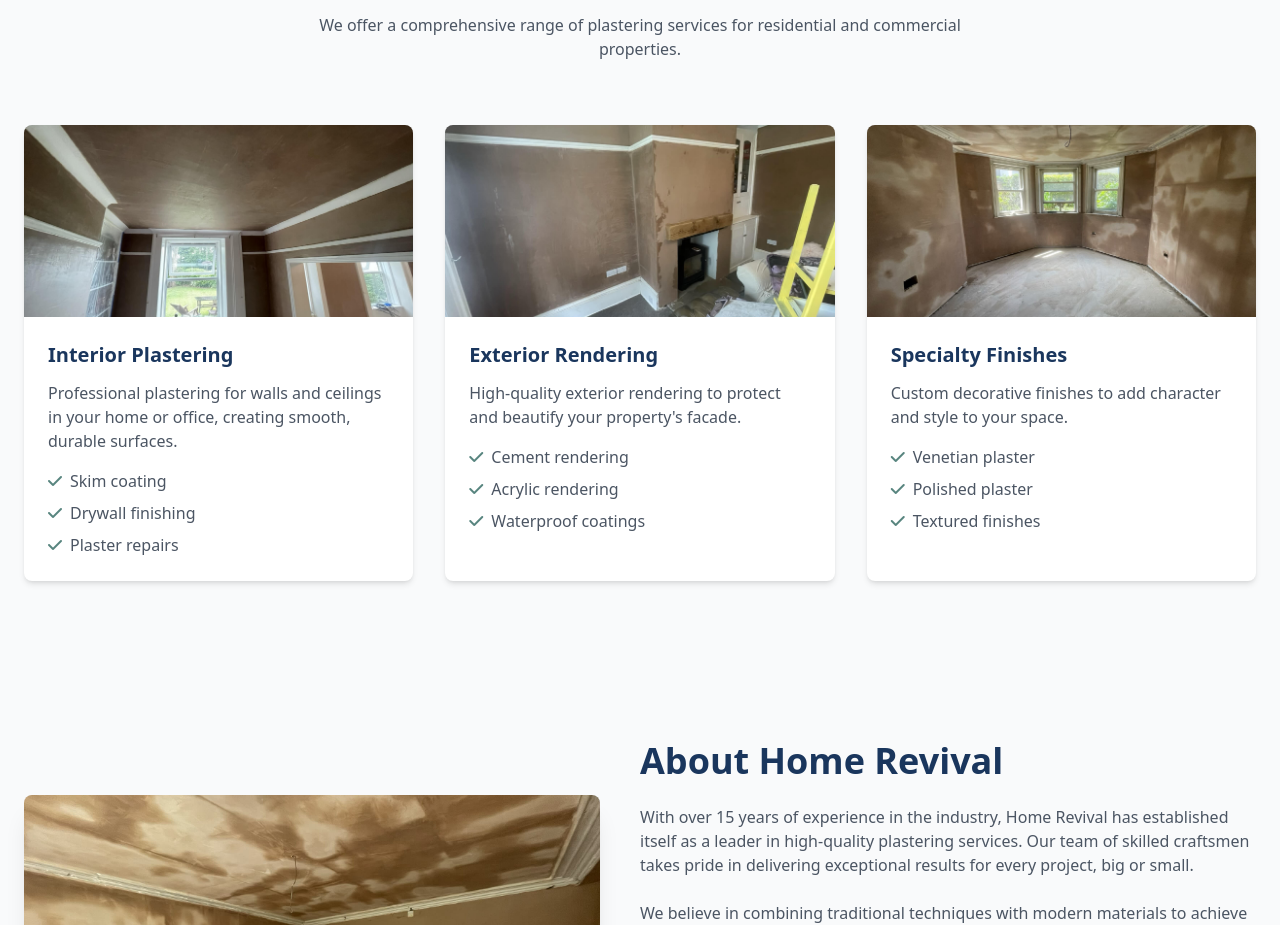
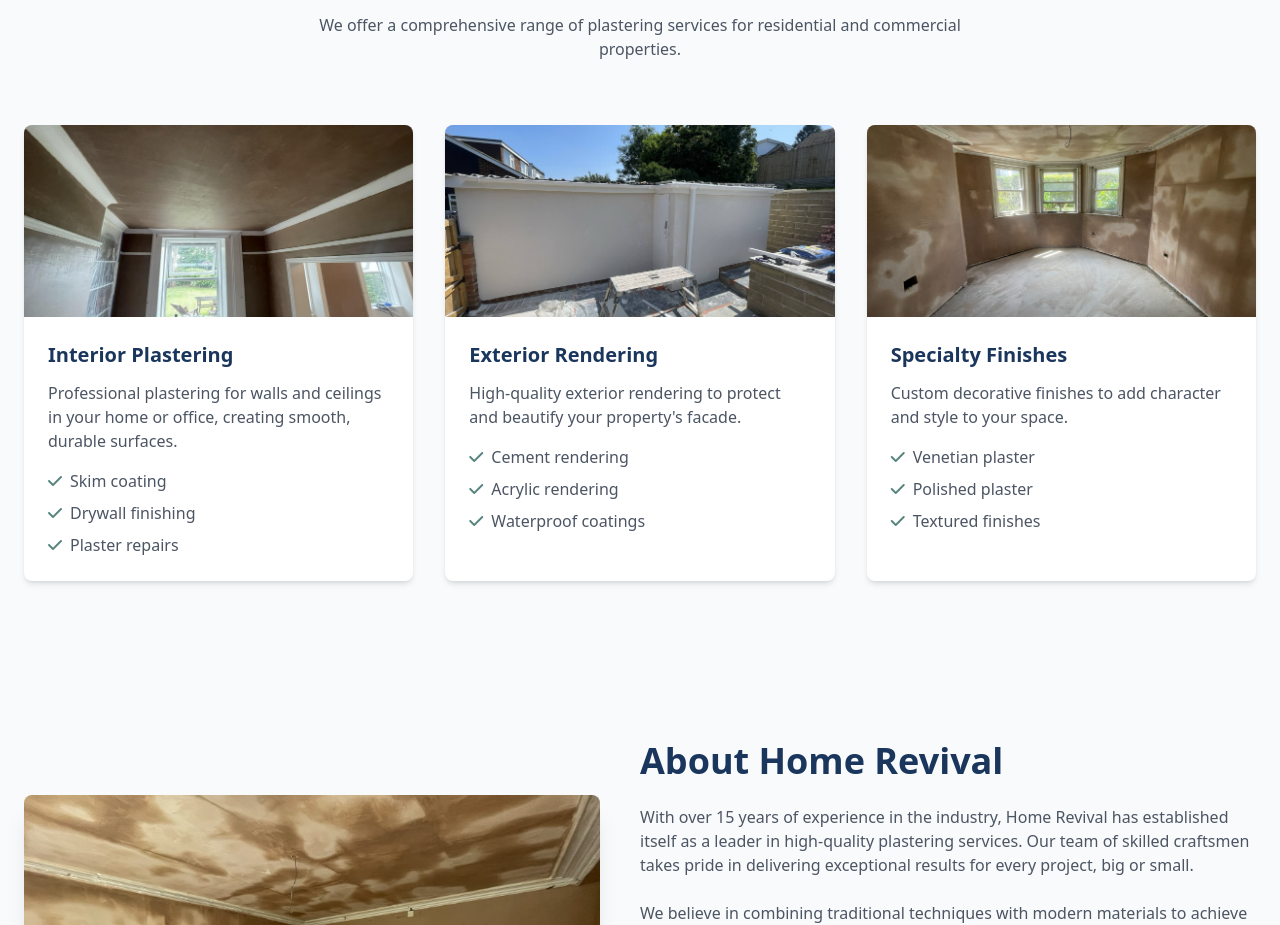
Before and after one commit to Flowery7/HomeRev, a plain HTML site: page index.html in a window 1280 px wide. Shown: the part 1003-1928 px from the top of the page. Drawn offline with nearby package versions, Linux system fonts and the light colour scheme.

Commit message:
new image added

```diff
--- a/index.html
+++ b/index.html
@@ -279,7 +279,7 @@
                 <!-- Service 2 -->
                 <div class="service-card bg-white rounded-lg shadow-md overflow-hidden transition duration-300">
                     <div class="h-48 bg-gray-200 overflow-hidden">
-                        <img src="quality_plastering_in Mirfield.jpg" alt="Exterior Rendering" class="w-full h-full object-cover">
+                        <img src="rendering_in_Ossett.jpg" alt="Exterior Rendering" class="w-full h-full object-cover">
                     </div>
                     <div class="p-6">
                         <h3 class="text-xl font-bold text-primary mb-3">Exterior Rendering</h3>
```
Also changed, not shown: privacy.html (+1 -1 lines), rendering_in_Ossett.jpg (added).
